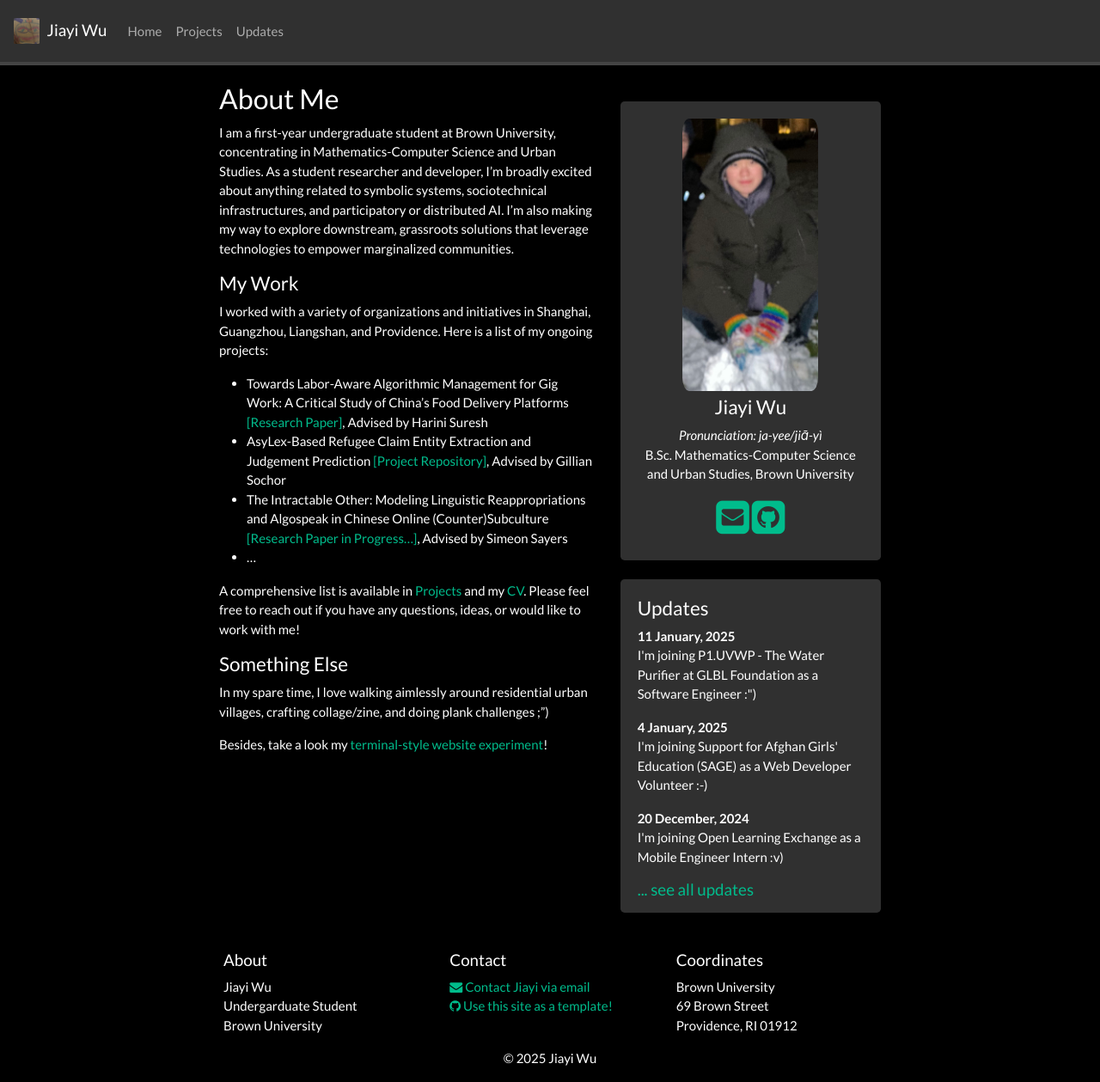
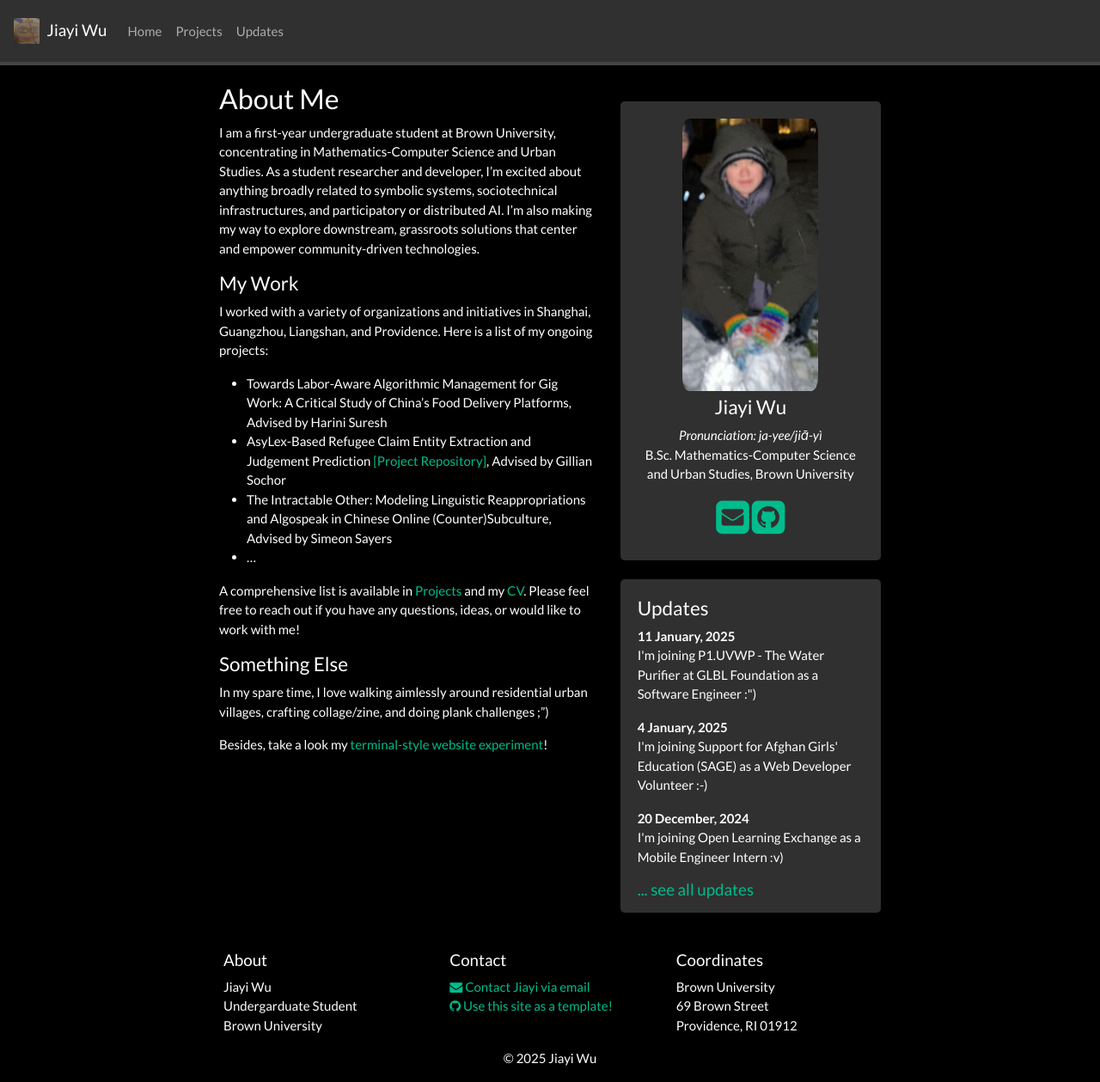
Before and after one commit to jiayiw005/jiayiw005.github.io, a Jekyll site: the page built from _pages/home.md, in a window 1280 px wide and 1259 px high. Shown: the whole window at 86% size. Built offline with Jekyll 4.4.1, drawn with Linux system fonts in a browser that asks for light colours; nearby versions of some CDN libraries; a style sheet for code colours, icons or effects is not loaded.

Commit message:
update links

```diff
--- a/_pages/home.md
+++ b/_pages/home.md
@@ -7,20 +7,19 @@
 
 ### About Me
 
-I am a first-year undergraduate student at Brown University, concentrating in Mathematics-Computer Science and Urban Studies. As a student researcher and developer, I'm broadly excited about anything related to symbolic systems, sociotechnical infrastructures, and participatory or distributed AI. I'm also making my way to explore downstream, grassroots solutions that leverage technologies to empower marginalized communities.
+I am a first-year undergraduate student at Brown University, concentrating in Mathematics-Computer Science and Urban Studies. As a student researcher and developer, I'm excited about anything broadly related to symbolic systems, sociotechnical infrastructures, and participatory or distributed AI. I'm also making my way to explore downstream, grassroots solutions that center and empower community-driven technologies.
 
 
 
 #### My Work
 
 I worked with a variety of organizations and initiatives in Shanghai, Guangzhou, Liangshan, and Providence. Here is a list of my ongoing projects:
-- Towards Labor-Aware Algorithmic Management for Gig Work: A Critical Study of China’s Food Delivery Platforms
-  [[Research Paper]](), Advised by Harini Suresh
+- Towards Labor-Aware Algorithmic Management for Gig Work: A Critical Study of China’s Food Delivery Platforms, Advised by Harini Suresh
 - AsyLex-Based Refugee Claim Entity Extraction and Judgement Prediction [[Project Repository]](https://github.com/jiayiw005/refugee-claim-classifier), Advised by Gillian Sochor
-- The Intractable Other: Modeling Linguistic Reappropriations and Algospeak in Chinese Online (Counter)Subculture [[Research Paper in Progress...]](), Advised by Simeon Sayers
+- The Intractable Other: Modeling Linguistic Reappropriations and Algospeak in Chinese Online (Counter)Subculture, Advised by Simeon Sayers
 - ...
 
-A comprehensive list is available in [Projects](https://jiayiw005.github.io/projects/) and my [CV](). Please feel free to reach out if you have any questions, ideas, or would like to work with me!
+A comprehensive list is available in [Projects](https://jiayiw005.github.io/projects/) and my [CV](https://jiayiw005.github.io/cv/cv.pdf). Please feel free to reach out if you have any questions, ideas, or would like to work with me!
 
 #### Something Else
 
```
Also changed, not shown: _pages/projects.md (+2 -2 lines).
